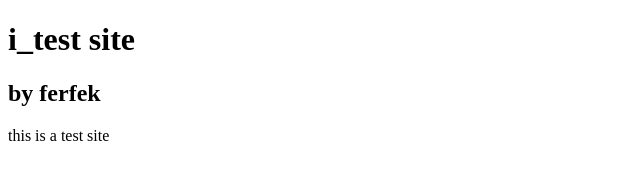
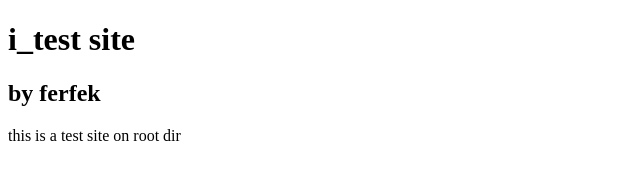
Before and after one commit to ferfek/ferfek.github.io, a plain HTML site: page index.html in a window 1280 px wide. Shown: the full height of the page, 0-640 px from the left. Drawn offline with Linux system fonts and the light colour scheme.

Commit message:
Update index.html

```diff
--- a/index.html
+++ b/index.html
@@ -10,7 +10,7 @@
 
     <h2>by ferfek</h2>
 
-    <p>this is a test site</p>
+    <p>this is a test site on root dir</p>
 
 
     </body>
```
